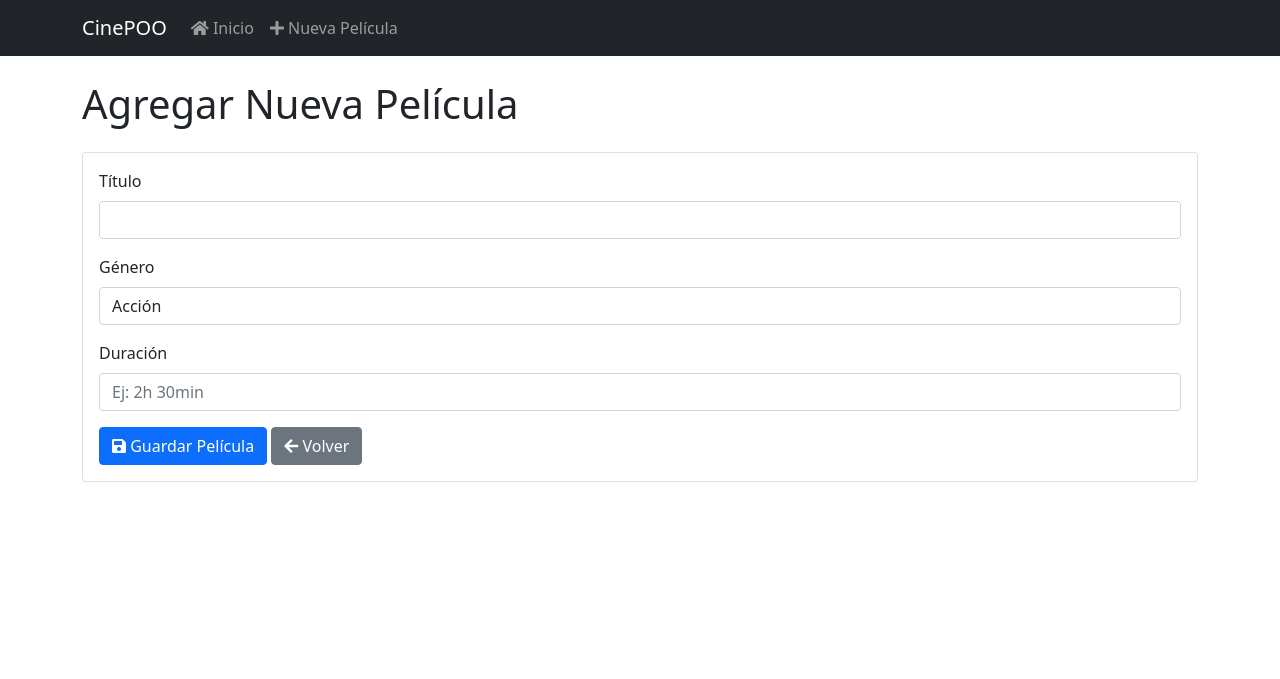
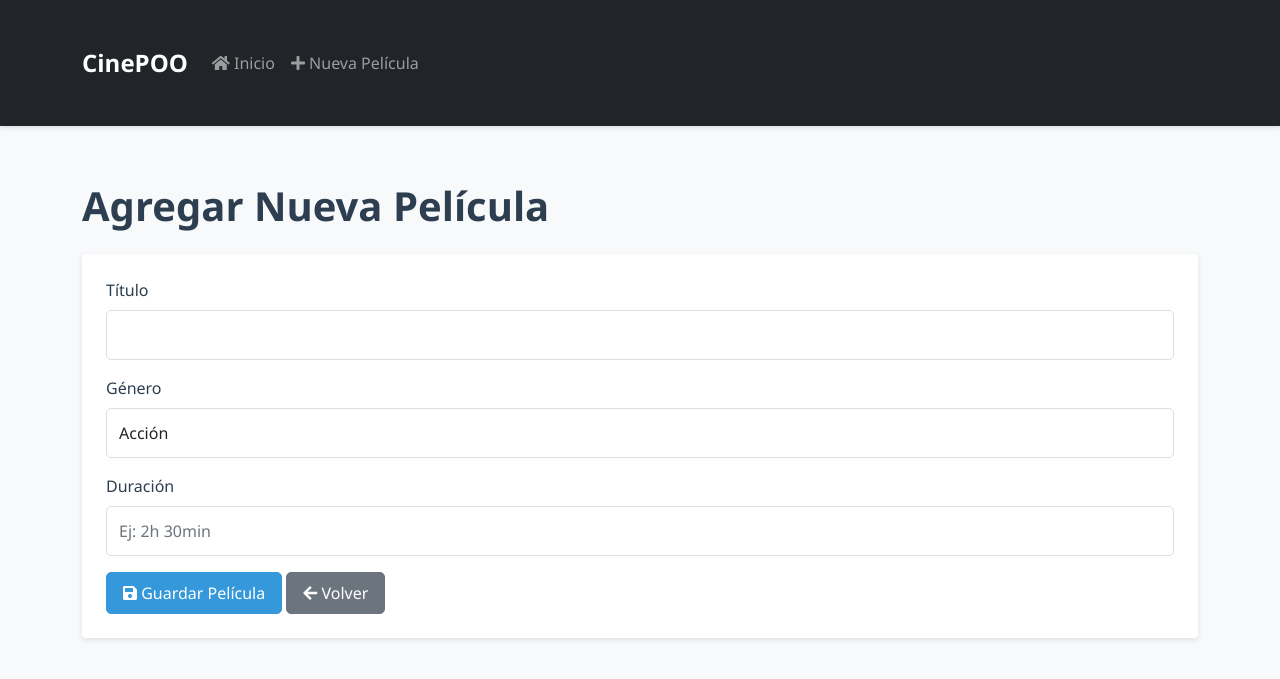
Before and after one commit to BenardoGF/examenprogra, a Flask app: page /pelicula/nueva in a window 1280 px wide. Shown: the top 679 px of the page. Run offline with Flask 3, Linux system fonts and the light colour scheme.

Commit message:
Mejora: Agregado estilo CSS personalizado para una interfaz más atractiva y moderna

```diff
--- /dev/null
+++ b/static/css/style.css
@@ -0,0 +1,123 @@
+/* Estilos generales */
+body {
+    background-color: #f8f9fa;
+    font-family: 'Segoe UI', Tahoma, Geneva, Verdana, sans-serif;
+}
+
+/* Navbar personalizado */
+.navbar {
+    box-shadow: 0 2px 4px rgba(0,0,0,0.1);
+}
+
+.navbar-brand {
+    font-size: 1.5rem;
+    font-weight: bold;
+    color: #fff !important;
+}
+
+/* Títulos */
+h1, h2 {
+    color: #2c3e50;
+    margin-bottom: 1.5rem;
+    font-weight: 600;
+}
+
+/* Tarjetas de películas */
+.card {
+    border: none;
+    box-shadow: 0 2px 5px rgba(0,0,0,0.1);
+    transition: transform 0.2s ease;
+}
+
+.card:hover {
+    transform: translateY(-5px);
+}
+
+.card-body {
+    padding: 1.5rem;
+}
+
+.card-title {
+    color: #2c3e50;
+    font-weight: 600;
+}
+
+.card-text {
+    color: #666;
+}
+
+.card-footer {
+    background-color: white;
+    border-top: 1px solid #eee;
+    padding: 1rem 1.5rem;
+}
+
+/* Botones */
+.btn {
+    border-radius: 5px;
+    padding: 0.5rem 1rem;
+    font-weight: 500;
+    transition: all 0.2s ease;
+}
+
+.btn-primary {
+    background-color: #3498db;
+    border-color: #3498db;
+}
+
+.btn-primary:hover {
+    background-color: #2980b9;
+    border-color: #2980b9;
+}
+
+.btn-warning {
+    background-color: #f1c40f;
+    border-color: #f1c40f;
+    color: #fff;
+}
+
+.btn-warning:hover {
+    background-color: #f39c12;
+    border-color: #f39c12;
+    color: #fff;
+}
+
+.btn-danger {
+    background-color: #e74c3c;
+    border-color: #e74c3c;
+}
+
+.btn-danger:hover {
+    background-color: #c0392b;
+    border-color: #c0392b;
+}
+
+/* Formularios */
+.form-control {
+    border-radius: 5px;
+    border: 1px solid #ddd;
+    padding: 0.75rem;
+}
+
+.form-control:focus {
+    border-color: #3498db;
+    box-shadow: 0 0 0 0.2rem rgba(52,152,219,0.25);
+}
+
+.form-label {
+    color: #2c3e50;
+    font-weight: 500;
+}
+
+/* Alertas */
+.alert {
+    border-radius: 5px;
+    border: none;
+    box-shadow: 0 2px 4px rgba(0,0,0,0.05);
+}
+
+/* Contenedor principal */
+.container {
+    padding-top: 2rem;
+    padding-bottom: 2rem;
+}
--- a/templates/base.html
+++ b/templates/base.html
@@ -6,6 +6,7 @@
     <title>{% block title %}CinePOO{% endblock %}</title>
     <link href="https://cdn.jsdelivr.net/npm/bootstrap@5.1.3/dist/css/bootstrap.min.css" rel="stylesheet">
     <link rel="stylesheet" href="https://cdnjs.cloudflare.com/ajax/libs/font-awesome/5.15.4/css/all.min.css">
+    <link rel="stylesheet" href="{{ url_for('static', filename='css/style.css') }}">
 </head>
 <body>
     <nav class="navbar navbar-expand-lg navbar-dark bg-dark">
```
